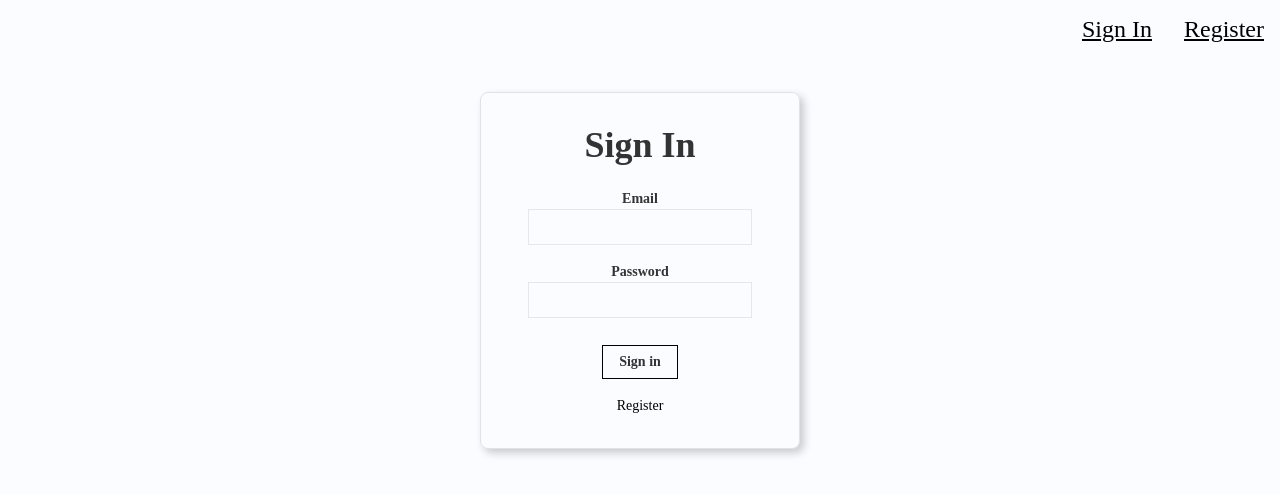
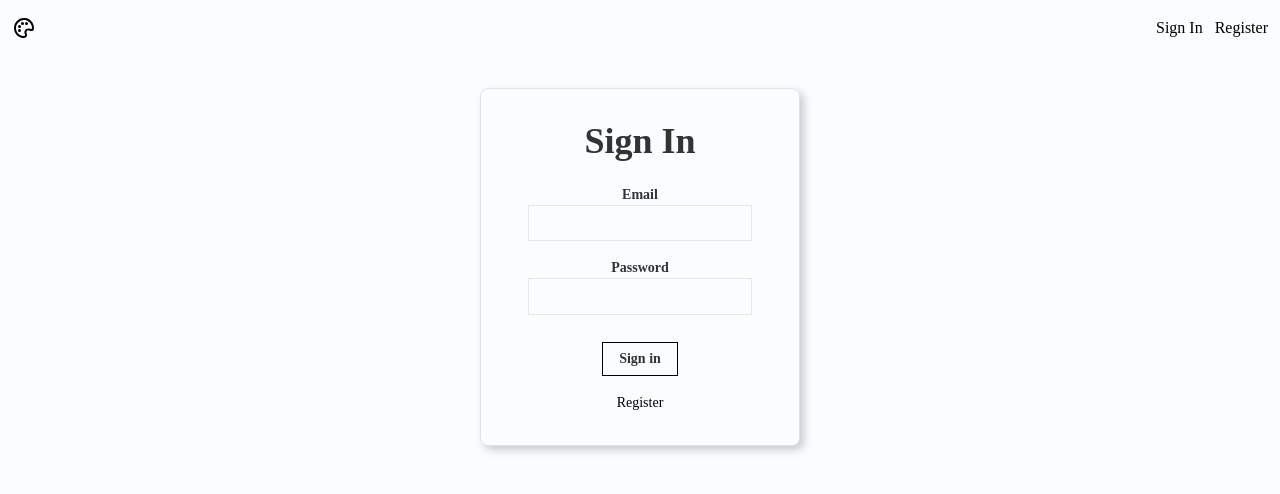
Before and after one commit to erischon/whatcolors-front, a React (Create React App) app: page / in a window 1280 px wide. Shown: the top 494 px of the page. Built offline with nearby package versions, Linux system fonts and the light colour scheme.

Commit message:
navigation

```diff
--- a/src/App.js
+++ b/src/App.js
@@ -3,7 +3,6 @@ import './App.css';
 
 
 import Navigation from './components/Navigation/Navigation';
-import Logo from './components/Logo/Logo';
 import ImageLinkForm from "./components/ImageLinkForm/ImageLinkForm"
 import Rank from './components/Rank/Rank';
 import DisplayImage from './components/DisplayImage/DisplayImage'
@@ -112,7 +111,6 @@ class App extends Component {
         <Navigation isSignedIn={ isSignedIn} onRouteChange={ this.onRouteChange }/>
         { route === 'home'
           ? <div className="main__container">
-            <Logo />
             <Rank
               name={this.state.user.name}
               entries={this.state.user.entries}
--- a/src/components/Logo/Logo.js
+++ /dev/null
@@ -1,20 +0,0 @@
-import React from "react";
-
-import Tilt from 'react-parallax-tilt';
-
-import face from "./face-recognition.png"
-
-
-const Logo = () => {
-    return (
-        <div>
-            <Tilt className="px-6">
-                <div style={{ height: '150px', width: '150px' }}>
-                    <img src={ face } alt="logo" className="pt-2 w-16"/>
-                </div>
-            </Tilt>
-        </div>
-    )
-}
-
-export default Logo
--- /dev/null
+++ b/src/components/Navigation/Navigation.css
@@ -0,0 +1,26 @@
+.nav__container {
+    display: flex;
+    flex-direction: row;
+    justify-content: space-between;
+    padding: 1rem .75rem;
+    align-items: center;
+}
+
+.nav__logo {
+    display: flex;
+    align-items: center;
+    column-gap: .5rem;
+}
+
+.nav__list {
+    display: flex;
+    justify-content: space-between;
+    align-items: center;
+    column-gap: 0.75rem;
+}
+
+.nav__link {
+    font-weight: var(--font-medium);
+    align-items: center;
+    cursor: pointer;
+}
--- a/src/components/Navigation/Navigation.js
+++ b/src/components/Navigation/Navigation.js
@@ -1,18 +1,32 @@
 import React from 'react';
+import "./Navigation.css"
+import logo from "./bx-palette.svg"
 
 const Navigation = ({ onRouteChange, isSignedIn }) => {
     if (isSignedIn) {
       return (
-        <nav style={{display: 'flex', justifyContent: 'flex-end'}}>
-          <p onClick={() => onRouteChange('signout')} className='f3 link dim black underline pa3 pointer'>Sign Out</p>
+        <nav className='nav__container'>
+            <div className='nav__logo'>
+              <img src={ logo } alt="logo" className="logo__image"/>
+              <span className="logo__name">What Color</span>
+            </div>
+            <ul className='nav__list'>
+              <li onClick={() => onRouteChange('signout')} className='nav__link'>Sign Out</li>
+            </ul>
         </nav>
       );
     } else {
       return (
-        <nav style={{display: 'flex', justifyContent: 'flex-end'}}>
-          <p onClick={() => onRouteChange('signin')} className='f3 link dim black underline pa3 pointer'>Sign In</p>
-          <p onClick={() => onRouteChange('register')} className='f3 link dim black underline pa3 pointer'>Register</p>
+        <nav className='nav__container'>
+          <div className='nav__logo'>
+            <img src={ logo } alt="logo" className="logo__image"/>
+          </div>
+          <ul className='nav__list'>
+            <li onClick={() => onRouteChange('signin')} className='nav__link'>Sign In</li>
+            <li onClick={() => onRouteChange('register')} className='nav__link'>Register</li>
+          </ul>
         </nav>
+
       );
     }
 }
```
Also changed, not shown: src/components/Logo/face-recognition.png (deleted), src/components/Navigation/bx-palette.svg (added).
